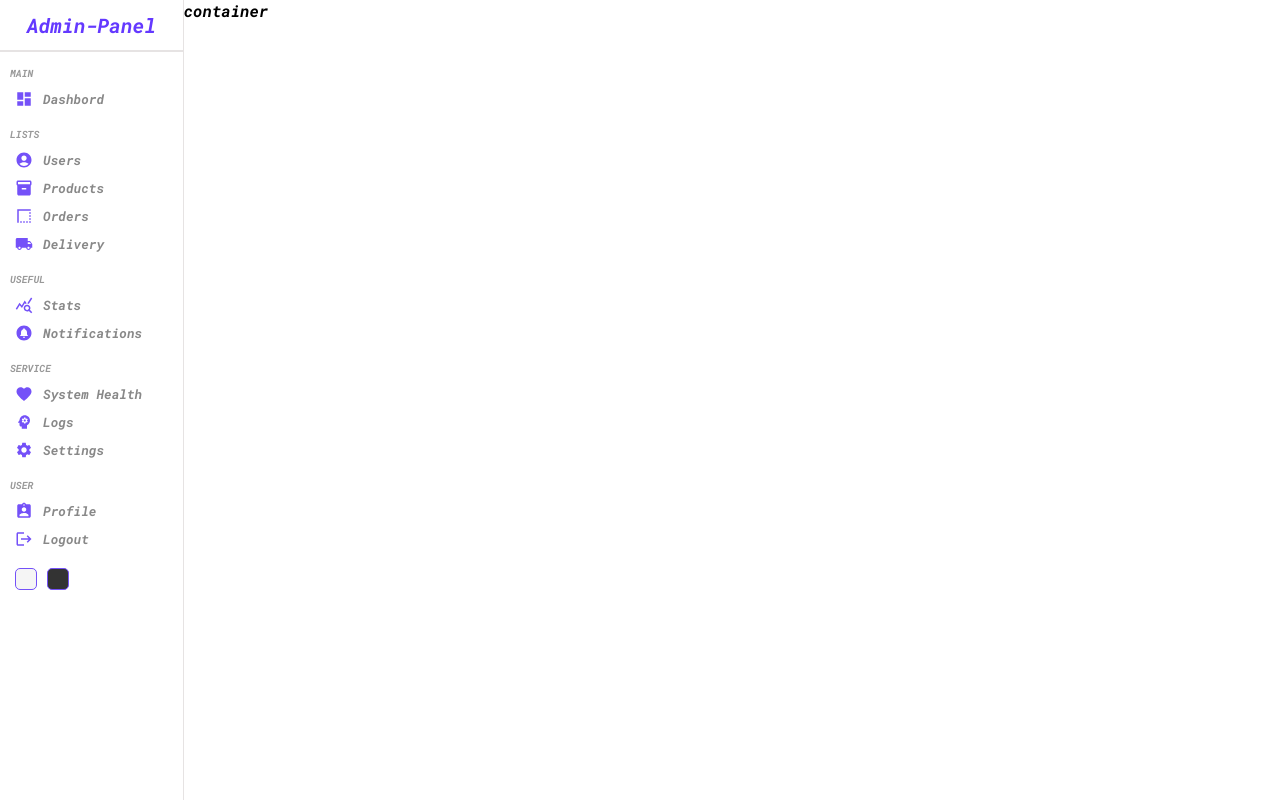
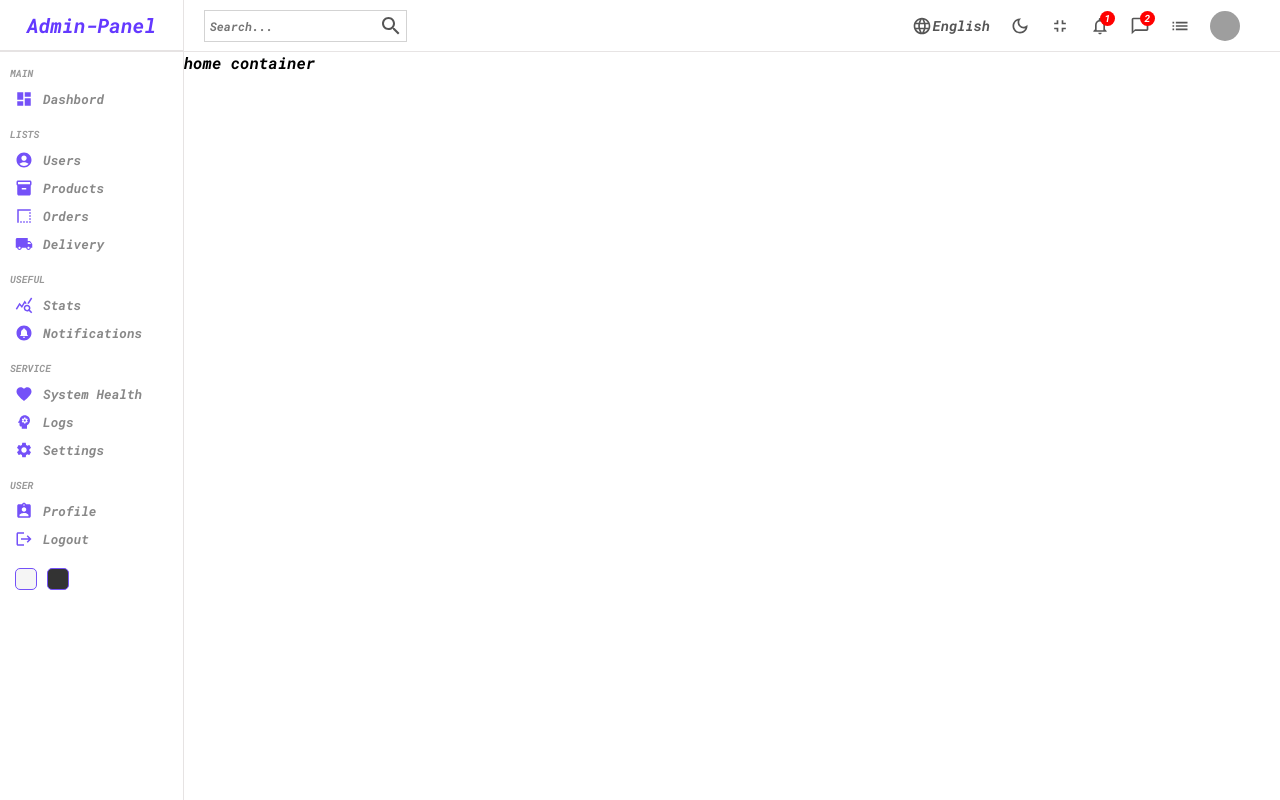
Before and after one commit to hamdi308/admi-Panel-React, a React (Create React App) app: page / in a window 1280 px wide. Built offline with nearby package versions, Linux system fonts and the light colour scheme; grey boxes are pictures that could not be loaded.

Commit message:
add NavBar component

```diff
--- a/src/Pages/Home/Home.jsx
+++ b/src/Pages/Home/Home.jsx
@@ -1,3 +1,4 @@
+import NavBar from '../../components/NavBar/NavBar';
 import SideBar from '../../components/SideBar/SideBar';
 import './index.scss';
 const Home = () => {
@@ -5,7 +6,8 @@
       <div className='home'>
           <SideBar />
           <div className='homeContainer'>
-            container
+        <NavBar />
+        home container
           </div>
     </div>
   )
--- a/src/components/NavBar/NavBar.jsx
+++ b/src/components/NavBar/NavBar.jsx
@@ -1,8 +1,54 @@
 import React from 'react';
 import './index.scss';
+import SearchOutlinedIcon from "@mui/icons-material/SearchOutlined";
+import LanguageOutlinedIcon from "@mui/icons-material/LanguageOutlined";
+import DarkModeOutlinedIcon from "@mui/icons-material/DarkModeOutlined";
+import FullscreenExitOutlinedIcon from "@mui/icons-material/FullscreenExitOutlined";
+import NotificationsNoneOutlinedIcon from "@mui/icons-material/NotificationsNoneOutlined";
+import ChatBubbleOutlineOutlinedIcon from "@mui/icons-material/ChatBubbleOutlineOutlined";
+import ListOutlinedIcon from "@mui/icons-material/ListOutlined";
 const NavBar = () => {
   return (
-    <div>NavBar</div>
+    <div className='navbar'>
+      <div className='wrapper'>
+        <div className="search">
+          <input type="text" placeholder="Search..." />
+          <SearchOutlinedIcon />
+        </div>
+        <div className='items'>
+           <div className="item">
+            <LanguageOutlinedIcon className="icon" />
+            English
+          </div>
+          <div className="item">
+            <DarkModeOutlinedIcon
+              className="icon"
+            />
+          </div>
+          <div className="item">
+            <FullscreenExitOutlinedIcon className="icon" />
+          </div>
+          <div className="item">
+            <NotificationsNoneOutlinedIcon className="icon" />
+            <div className="counter">1</div>
+          </div>
+          <div className="item">
+            <ChatBubbleOutlineOutlinedIcon className="icon" />
+            <div className="counter">2</div>
+          </div>
+          <div className="item">
+            <ListOutlinedIcon className="icon" />
+          </div>
+          <div className="item">
+            <img
+              src="https://media-exp1.licdn.com/dms/image/D4D03AQHNsDC3Q_pdkg/profile-displayphoto-shrink_800_800/0/1663161650345?e=1670457600&v=beta&t=fLzDbeWkdkfNXBvKMtlb1FQRaXYKgIPSVdY1gkg5rOM"
+              alt=""
+              className="avatar"
+            />
+          </div>
+        </div>
+      </div>
+    </div>
   )
 }
 
--- a/src/components/NavBar/index.scss
+++ b/src/components/NavBar/index.scss
@@ -0,0 +1,71 @@
+.navbar {
+    height: 51px;
+    border-bottom: 0.5px solid rgb(231, 228, 228);
+    display: flex;
+    align-items: center;
+    font-size: 14px;
+    color: #555;
+
+    .wrapper {
+        width: 100%;
+        padding: 20px;
+        display: flex;
+        align-items: center;
+        justify-content: space-between;
+
+        .search {
+            display: flex;
+            align-items: center;
+            border: 0.5px solid lightgray;
+            padding: 3px;
+
+            input {
+                border: none;
+                outline: none;
+                background: transparent;
+
+                &::placeholder {
+                    font-size: 12px;
+                }
+            }
+        }
+
+        .items {
+            display: flex;
+            align-items: center;
+
+            .item {
+                display: flex;
+                align-items: center;
+                margin-right: 20px;
+                position: relative;
+
+                .icon {
+                    font-size: 20px;
+                }
+
+                .avatar {
+                    width: 30px;
+                    height: 30px;
+                    border-radius: 50%;
+                }
+
+                .counter {
+                    width: 15px;
+                    height: 15px;
+                    background-color: red;
+                    border-radius: 50%;
+                    color: white;
+                    display: flex;
+                    align-items: center;
+                    justify-content: center;
+                    font-size: 10px;
+                    font-weight: bold;
+                    position: absolute;
+                    top: -5px;
+                    right: -5px;
+                }
+            }
+        }
+    }
+}
```
